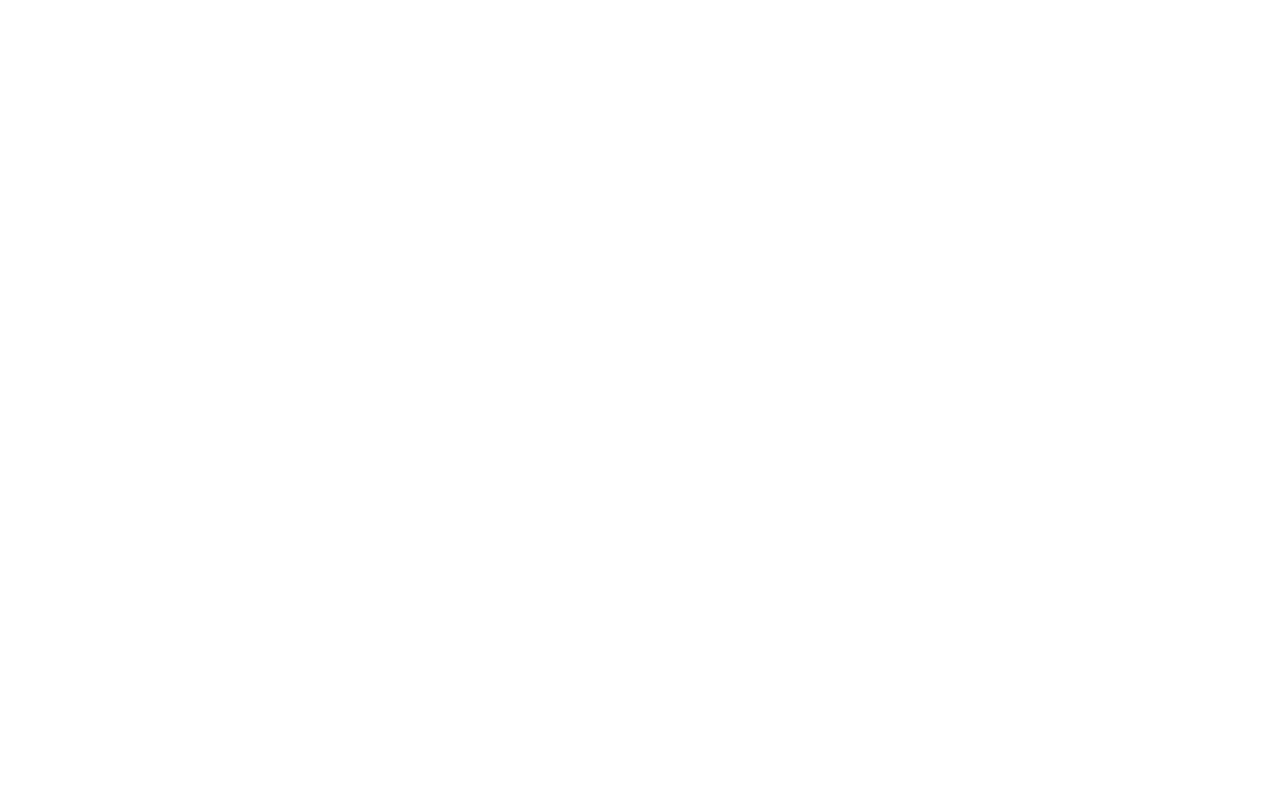
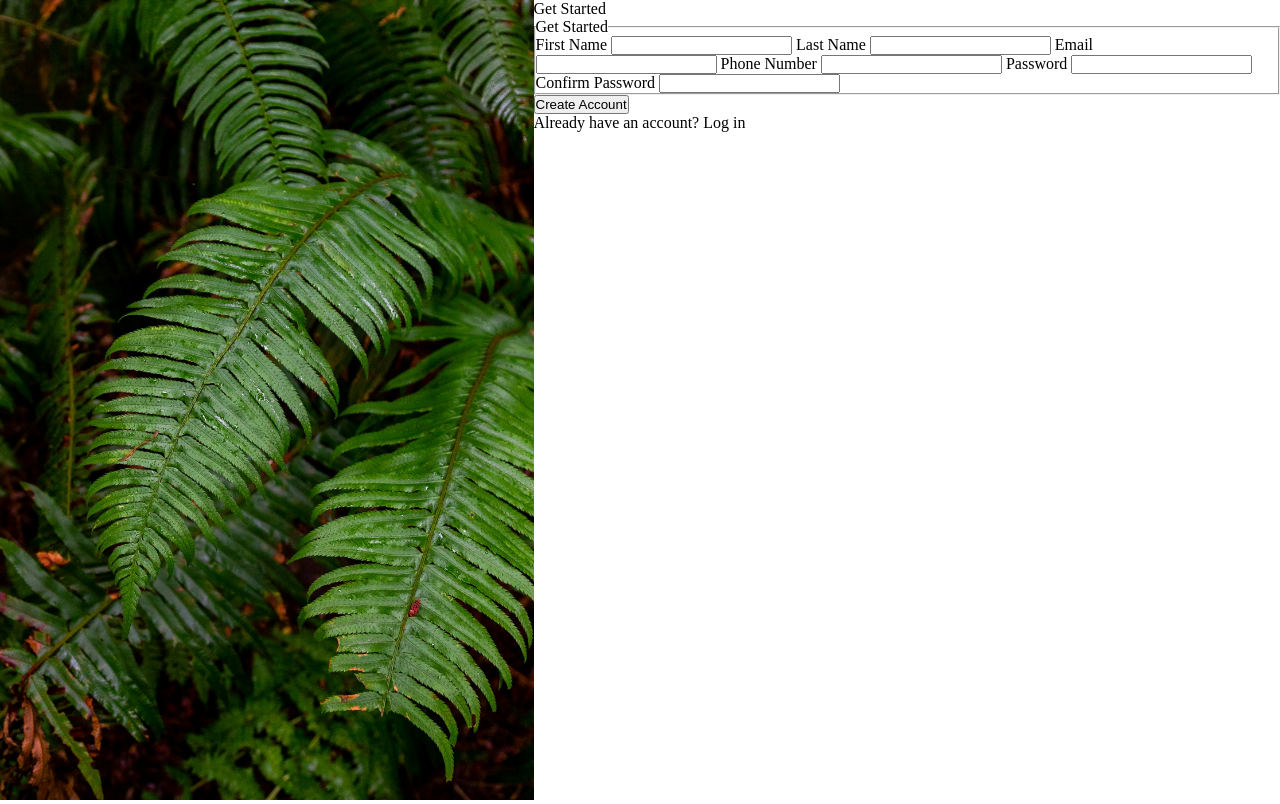
Before and after one commit to ashleyl1u/sign-up-form, a plain HTML site: page index.html in a window 1280 px wide. Drawn offline with Linux system fonts and the light colour scheme.

Commit message:
Add key html onto page

```diff
--- a/index.html
+++ b/index.html
@@ -7,6 +7,38 @@
   <link rel="stylesheet" href="./styles.css">
 </head>
 <body>
+  <div>
+    <img src="./images/halie-west-25xggax4bSA-unsplash.jpg" alt="" class="background-img">
+  </div>
+
+  <div class="container">
+    <div>Get Started</div>
+    <fieldset>
+      <legend>Get Started</legend>
+      <label for="first-name">First Name</label>
+      <input type="text" id="first-name">
+
+      <label for="last-name">Last Name</label>
+      <input type="text" id="last-name">
+
+      <label for="email">Email</label>
+      <input type="email" id="email">
+
+
+      <label for="phone-number">Phone Number</label>
+      <input type="text" id="phone-number">
+
+      <label for="password">Password</label>
+      <input type="password" id="password">
+
+      <label for="confirm-password">Confirm Password</label>
+      <input type="password" id="confirm-password">
+    </fieldset>
+
+
+    <button>Create Account</button>
+    <div>Already have an account? <a>Log in</a></div>
+  </div>
 
   <script src="main.js"></script>
 </body>
--- a/styles.css
+++ b/styles.css
@@ -0,0 +1,14 @@
+*{
+  margin:0;
+  padding:0;
+}
+
+.background-img{
+  height: 100vh;
+  width: auto;
+}
+
+
+body{
+  display: flex;
+}
```
Also changed, not shown: images/halie-west-25xggax4bSA-unsplash.jpg (added).
